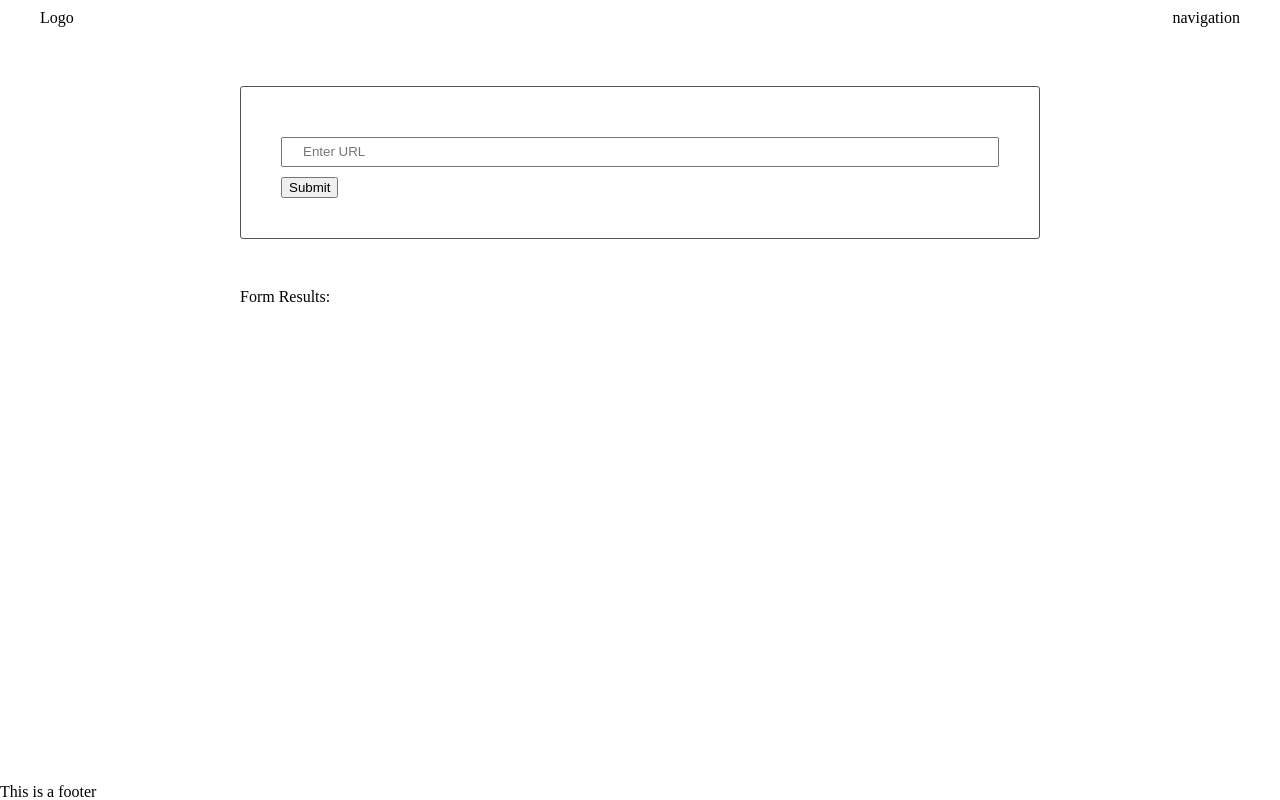
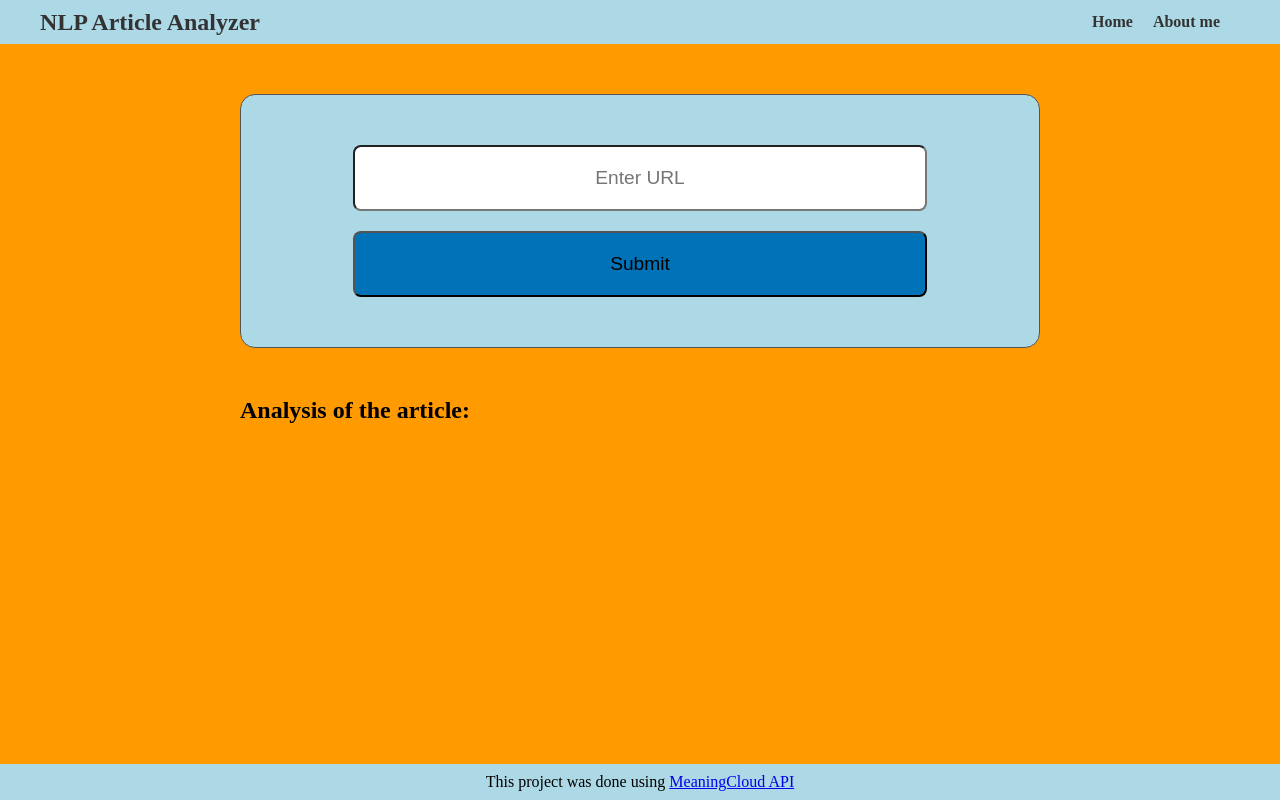
Before and after one commit to asmaaHamdym/Evaluate-a-News-Article-with-Natural-Language-Processing, a website built with webpack: page src/client/views/index.html in a window 1280 px wide. Built offline with nearby package versions, Linux system fonts and the light colour scheme.

Commit message:
added page styling

```diff
--- a/src/client/js/formHandler.js
+++ b/src/client/js/formHandler.js
@@ -1,4 +1,4 @@
-import { mapSentiment } from "../mapSentiment";
+// import { mapSentiment } from "../mapSentiment";
 
 const form = document.getElementById("urlForm");
 form.addEventListener("submit", handleSubmit);
@@ -10,7 +10,7 @@ function updateUI(data) {
   result.innerHTML = "";
 
   // Create new elements for the results
-  const sentimentValue = mapSentiment(data.score_tag);
+  const sentimentValue = Client.mapSentiment(data.score_tag);
   const sentiment = document.createElement("p");
   sentiment.textContent = `Sentiment: ${sentimentValue}`;
   result.appendChild(sentiment);
@@ -46,4 +46,4 @@ function handleSubmit(event) {
 }
 
 // Export the handleSubmit function
-export { handleSubmit, mapSentiment };
+export { handleSubmit };
--- a/src/client/styles/base.scss
+++ b/src/client/styles/base.scss
@@ -6,9 +6,15 @@ body {
 
 main {
   flex: 2;
+  background: #ff9a00;
 }
 
 section {
   max-width: 800px;
   margin: 50px auto;
 }
+.result {
+  margin-top: 20px;
+  font-weight: bold;
+  font-size: 24px;
+}
--- a/src/client/styles/footer.scss
+++ b/src/client/styles/footer.scss
@@ -0,0 +1,5 @@
+footer {
+  text-align: center;
+  background: lightblue;
+  padding: 10px;
+}
--- a/src/client/styles/form.scss
+++ b/src/client/styles/form.scss
@@ -1,12 +1,26 @@
 form {
-    border: 1px solid #545454;
-    border-radius: 3px;
-    padding: 40px;
+  border: 1px solid #545454;
+  border-radius: 3px;
+  padding: 40px;
+  background: lightblue;
+  border-radius: 15px;
+  display: flex;
+  flex-direction: column;
+  align-items: center;
+  button,
+  input {
+    margin: 10px;
+    width: 80%;
+    border-radius: 8px;
+    padding: 20px 10px;
+    font-size: larger;
+  }
+  button {
+    background: #0072b8;
+  }
 }
 
 input {
-    padding: 5px 20px;
-    width: 100%;
-    line-height: 16px;
-    margin: 10px 0;
+  line-height: 16px;
+  text-align: center;
 }
--- a/src/client/styles/header.scss
+++ b/src/client/styles/header.scss
@@ -1,5 +1,30 @@
 header {
+  display: flex;
+  justify-content: space-between;
+  padding: 10px 40px;
+  background: lightblue;
+  .logo {
+    font-size: 24px;
+    font-weight: bold;
+    color: #333;
+    text-decoration: none;
+    transition: color 0.3s ease;
+    &:hover {
+      color: #555;
+    }
+  }
+  .nav {
     display: flex;
-    justify-content: space-between;
-    padding: 10px 40px;
+    align-items: center;
+    justify-content: space-around;
+    p {
+      font-weight: bold;
+      margin-right: 20px;
+      color: #333;
+      transition: color 0.3s ease;
+      &:hover {
+        color: #555;
+      }
+    }
+  }
 }
--- a/src/client/views/index.html
+++ b/src/client/views/index.html
@@ -5,17 +5,18 @@
     <meta charset="UTF-8" />
     <meta name="viewport" content="width=device-width, initial-scale=1.0" />
 
-    <title>NLP Articel Analyzer</title>
+    <title>NLP Article Analyzer</title>
 </head>
 
 <body>
 
     <header>
-        <div class="">
-            Logo
+        <div class="logo">
+            NLP Article Analyzer
         </div>
-        <div class="">
-            navigation
+        <div class="nav">
+            <p>Home</p>
+            <p>About me</p>
         </div>
     </header>
 
@@ -29,13 +30,13 @@
         </section>
 
         <section>
-            <strong>Form Results:</strong>
+            <strong class="result">Analysis of the article:</strong>
             <div id="results"></div>
         </section>
     </main>
 
     <footer>
-        <p>This is a footer</p>
+        <p>This project was done using <a href="#">MeaningCloud API</a></p>
     </footer>
     <script>
         // Check that service workers are supported
```
